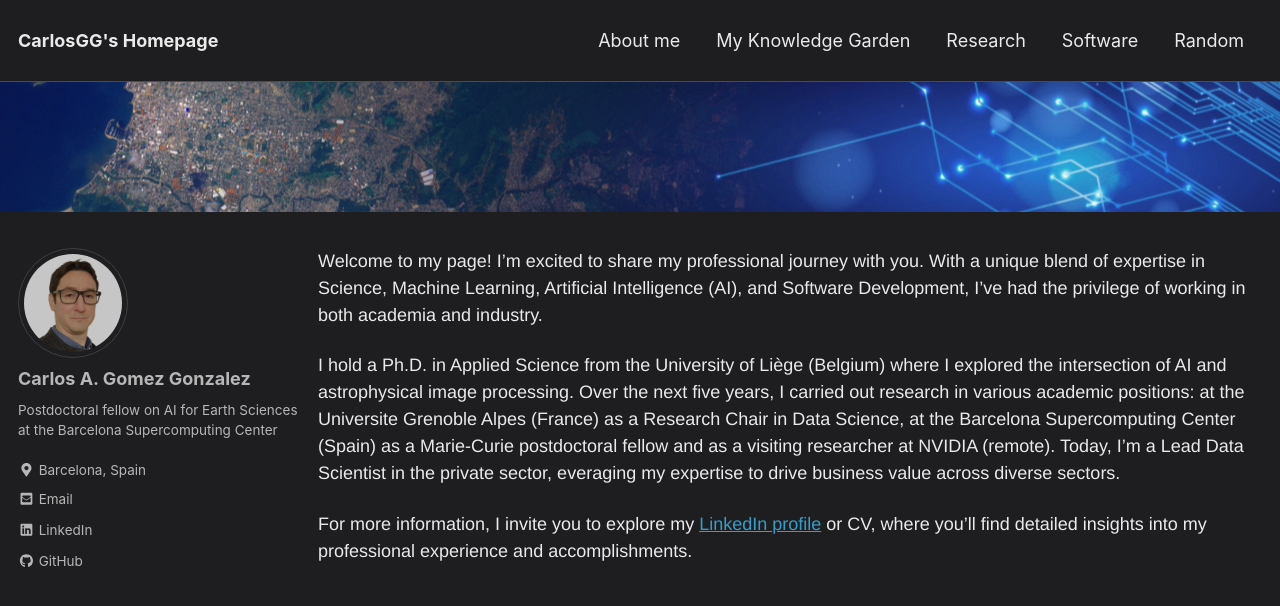
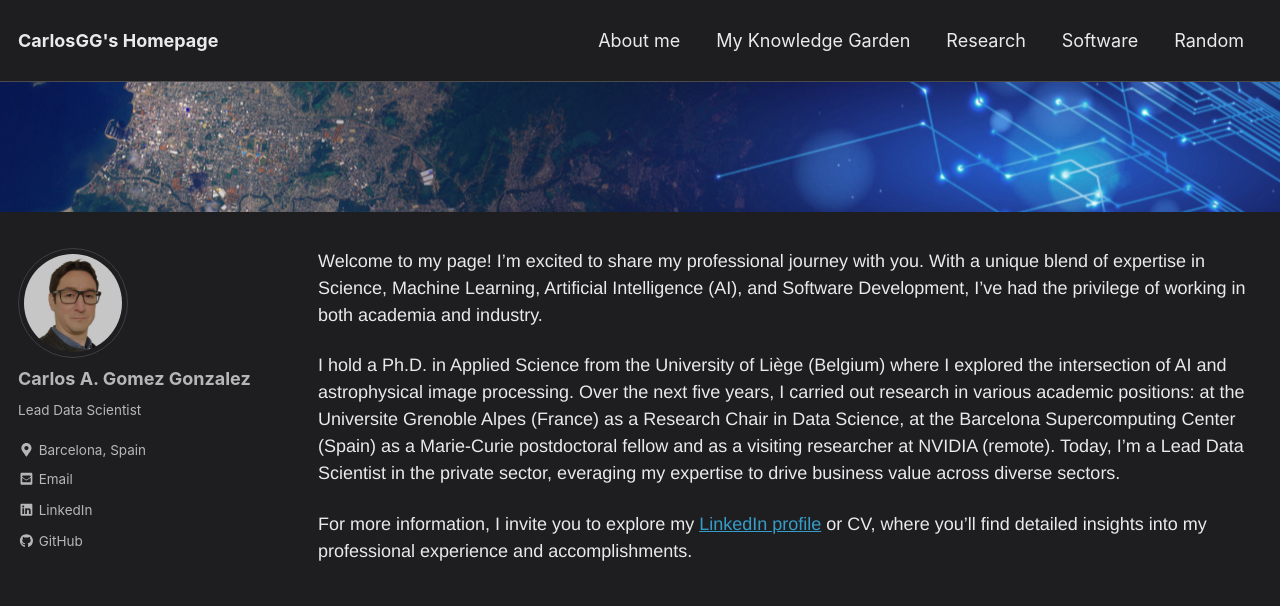
Before and after one commit to carlos-gg/carlos-gg.github.io, a Jekyll site: the page built from index.md, in a window 1280 px wide and 900 px high. Shown: the top 606 px of the window. Built offline with Jekyll 4.4.1, drawn with Linux system fonts in a browser that asks for light colours; nearby versions of some CDN libraries; the list of posts is cut into pages by our own code.

Commit message:
Update _config.yml

```diff
--- a/_config.yml
+++ b/_config.yml
@@ -33,7 +33,7 @@ analytics:
 author:
   name             : "Carlos A. Gomez Gonzalez"
   avatar           : "/assets/images/bio-photo.jpg"
-  bio              : "Postdoctoral fellow on AI for Earth Sciences at the Barcelona Supercomputing Center"
+  bio              : "Lead Data Scientist"
   email            : carlosgg33@gmail.com
   uri              : #"https://carlos-gg.github.io"
   location         : "Barcelona, Spain"
```
